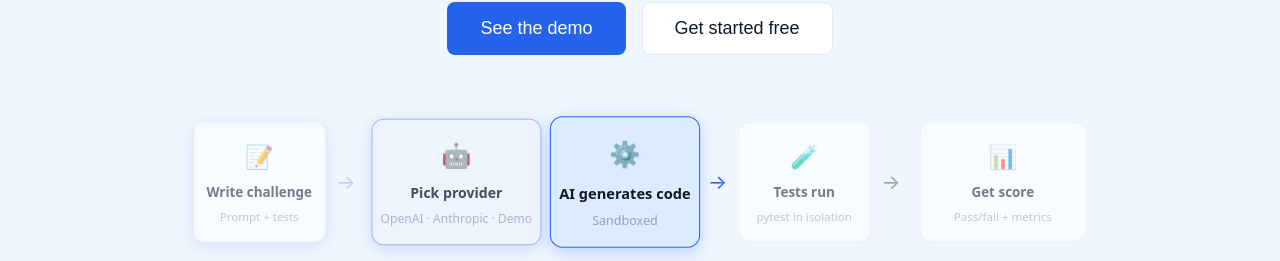
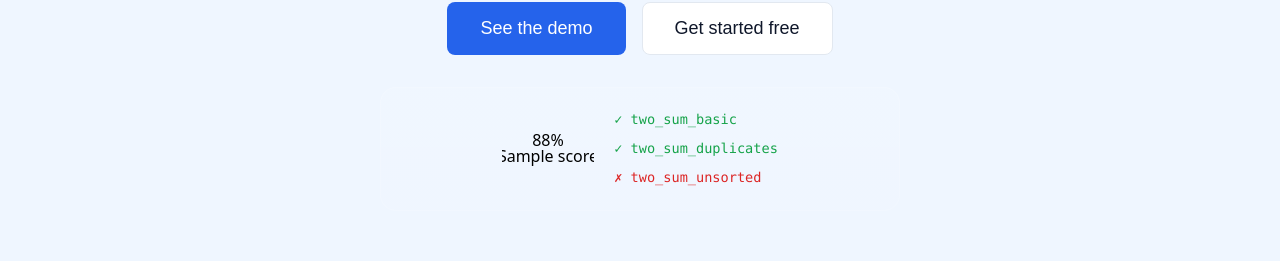
Before and after one commit to fiwon123/ai-code-evaluation-platform, a React (Vite) app in the folder frontend/: page / in a window 1280 px wide. Shown: the part 455-716 px from the top of the page. Built offline with nearby package versions, Linux system fonts and the light colour scheme; no server answers.

Commit message:
feat: landing/demo showcase — live phase, elapsed, score ring, per-test breakdown (#158)

```diff
--- a/frontend/src/pages/Demo/Demo.module.css
+++ b/frontend/src/pages/Demo/Demo.module.css
@@ -294,3 +294,36 @@
     grid-template-columns: 1fr;
   }
 }
+
+.phaseText {
+  margin: 0 0 0.25rem;
+  font-size: 0.85rem;
+  font-weight: 600;
+  color: var(--color-text-secondary);
+}
+
+.testBreakdown {
+  list-style: none;
+  margin: 0.75rem 0 0;
+  padding: 0;
+  display: flex;
+  flex-direction: column;
+  gap: 0.35rem;
+}
+
+.testRowPass,
+.testRowFail {
+  display: flex;
+  align-items: center;
+  gap: 0.5rem;
+  font-size: 0.85rem;
+  font-family: ui-monospace, SFMono-Regular, Menlo, Consolas, monospace;
+}
+
+.testRowPass {
+  color: var(--color-success);
+}
+
+.testRowFail {
+  color: var(--color-danger);
+}
--- a/frontend/src/pages/Demo/Demo.tsx
+++ b/frontend/src/pages/Demo/Demo.tsx
@@ -6,10 +6,13 @@ import Card from "../../components/Card/Card.tsx";
 import CodeBlock from "../../components/CodeBlock/CodeBlock.tsx";
 import { SelectInput } from "../../components/Input/Input.tsx";
 import { useAuth } from "../../context/AuthContext.tsx";
+import { useNow } from "../../hooks/useNow.ts";
 import { useSubmissionSocket } from "../../hooks/useSubmissionSocket.ts";
+import ScoreRing from "../../components/ScoreRing/ScoreRing.tsx";
 import { challengesApi, submissionsApi } from "../../services/api.ts";
 import type { Challenge, Submission } from "../../types.ts";
 import { extractError } from "../../utils/errors.ts";
+import { formatElapsed } from "../../utils/formatting.ts";
 import {
   extensionForLanguage,
   runnerForLanguage,
@@ -197,6 +200,9 @@ function Demo() {
   }, [running, submissionId]);
 
   const inProgress = running && result === null;
+  const now = useNow(inProgress);
+  const phaseLabel =
+    liveSubmission?.phase === "testing" ? "Running tests…" : "Generating code…";
 
   return (
     <div className={styles.page}>
@@ -275,6 +281,12 @@ function Demo() {
 
               {inProgress && (
                 <Card className={styles.resultCard}>
+                  {liveSubmission?.started_at && (
+                    <p className={styles.phaseText} role="status">
+                      {phaseLabel}{" "}
+                      · {formatElapsed(liveSubmission.started_at, now)} elapsed
+                    </p>
+                  )}
                   <p className={styles.progressText}>
                     ⏳ Generating code and running tests… usually takes 10–30
                     seconds. This page updates automatically.
@@ -299,10 +311,10 @@ function Demo() {
                   {result.evaluation_result && (
                     <div className={styles.resultStats}>
                       <div className={styles.resultStat}>
-                        <span className={styles.resultStatValue}>
-                          {result.evaluation_result.score}%
-                        </span>
-                        <span className={styles.resultStatLabel}>Score</span>
+                        <ScoreRing
+                          value={result.evaluation_result.score}
+                          label="Score"
+                        />
                       </div>
                       <div className={styles.resultStat}>
                         <span className={styles.resultStatValue}>
@@ -315,6 +327,27 @@ function Demo() {
                       </div>
                     </div>
                   )}
+
+                  {result.evaluation_result?.test_results?.length ? (
+                    <ul
+                      className={styles.testBreakdown}
+                      aria-label="Per-test breakdown"
+                    >
+                      {result.evaluation_result.test_results.map((t, i) => (
+                        <li
+                          key={i}
+                          className={
+                            t.passed ? styles.testRowPass : styles.testRowFail
+                          }
+                        >
+                          <span aria-hidden="true">
+                            {t.passed ? "✓" : "✗"}
+                          </span>
+                          <span>{t.name}</span>
+                        </li>
+                      ))}
+                    </ul>
+                  ) : null}
                   {result.code && (
                     <div className={styles.resultCode}>
                       <p className={styles.resultCodeLabel}>Generated code</p>
@@ -327,8 +360,15 @@ function Demo() {
                   )}
                   <p className={styles.resultMeta}>
                     Submitted at{" "}
-                    {new Date(result.created_at).toLocaleString()} · provider:{" "}
-                    <code>demo</code>
+                    {new Date(result.created_at).toLocaleString()} · duration:{" "}
+                    <code>
+                      {formatElapsed(
+                        result.created_at,
+                        Date.parse(result.updated_at),
+                      )}
+                    </code>{" "}
+                    · provider: <code>demo</code> · runs with{" "}
+                    <code>{runnerForLanguage(resultLanguage)?.runner}</code>
                   </p>
                   <Link to={`/submissions/${result.id}`}>
                     <Button variant="secondary" size="sm">
--- a/frontend/src/pages/Home/Home.module.css
+++ b/frontend/src/pages/Home/Home.module.css
@@ -361,3 +361,65 @@
     transform: rotate(90deg);
   }
 }
+
+.sampleReport {
+  display: flex;
+  align-items: center;
+  justify-content: center;
+  gap: 1.25rem;
+  margin-top: 2rem;
+  padding: 1rem 1.5rem;
+  border-radius: 16px;
+  background: linear-gradient(
+    180deg,
+    rgba(255, 255, 255, 0.08),
+    rgba(255, 255, 255, 0.03)
+  );
+  box-shadow: inset 0 0 0 1px rgba(255, 255, 255, 0.12);
+  max-width: 520px;
+  margin-left: auto;
+  margin-right: auto;
+}
+
+.sampleTests {
+  list-style: none;
+  margin: 0;
+  padding: 0;
+  display: flex;
+  flex-direction: column;
+  gap: 0.45rem;
+  font-size: 0.85rem;
+  font-family: ui-monospace, SFMono-Regular, Menlo, Consolas, monospace;
+  text-align: left;
+}
+
+.sampleTestPass {
+  color: var(--color-success);
+  opacity: 0;
+  animation: rowIn 500ms ease-out forwards;
+}
+
+.sampleTestFail {
+  color: var(--color-danger);
+  opacity: 0;
+  animation: rowIn 500ms ease-out 200ms forwards;
+}
+
+@keyframes rowIn {
+  from {
+    opacity: 0;
+    transform: translateX(-6px);
+  }
+  to {
+    opacity: 1;
+    transform: translateX(0);
+  }
+}
+
+@media (prefers-reduced-motion: reduce) {
+  .sampleTestPass,
+  .sampleTestFail {
+    animation: none;
+    opacity: 1;
+  }
+}
--- a/frontend/src/pages/Home/Home.tsx
+++ b/frontend/src/pages/Home/Home.tsx
@@ -2,6 +2,7 @@ import { Link } from "react-router-dom";
 import Badge from "../../components/Badge/Badge.tsx";
 import Button from "../../components/Button/Button.tsx";
 import Card from "../../components/Card/Card.tsx";
+import ScoreRing from "../../components/ScoreRing/ScoreRing.tsx";
 import styles from "./Home.module.css";
 
 const FEATURES = [
@@ -74,6 +75,19 @@ function Home() {
               Get started free
             </Button>
           </Link>
+        </div>
+
+        {/* Animated sample report — the evaluation outcome at a glance */}
+        <div
+          className={styles.sampleReport}
+          aria-label="Sample evaluation report"
+        >
+          <ScoreRing value={88} label="Sample score" />
+          <ul className={styles.sampleTests} aria-hidden="true">
+            <li className={styles.sampleTestPass}>✓ two_sum_basic</li>
+            <li className={styles.sampleTestPass}>✓ two_sum_duplicates</li>
+            <li className={styles.sampleTestFail}>✗ two_sum_unsorted</li>
+          </ul>
         </div>
 
         {/* Animated pipeline */}
```
Also changed, not shown: 2 other files (tests, documents, lock files or other folders).
